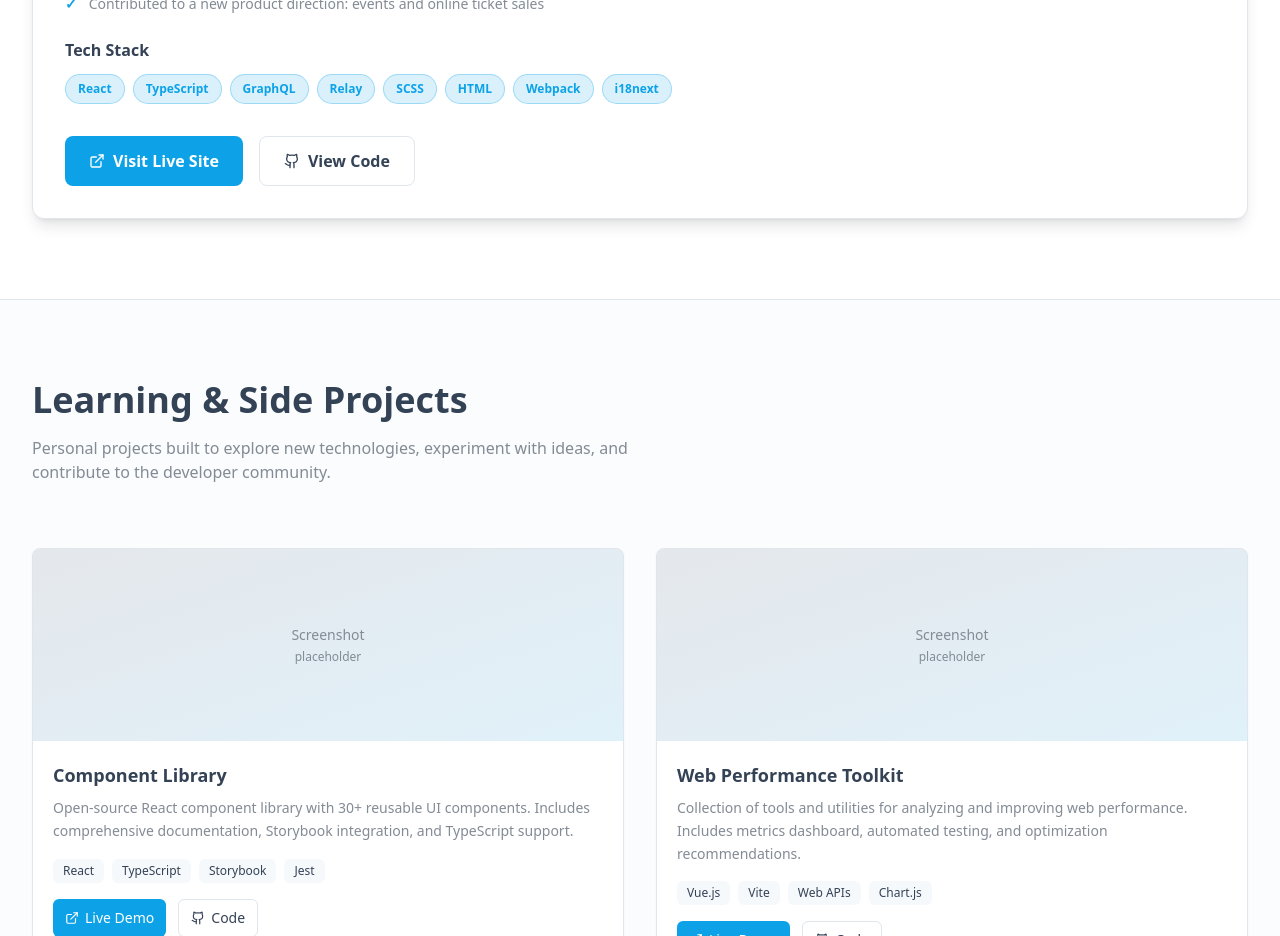
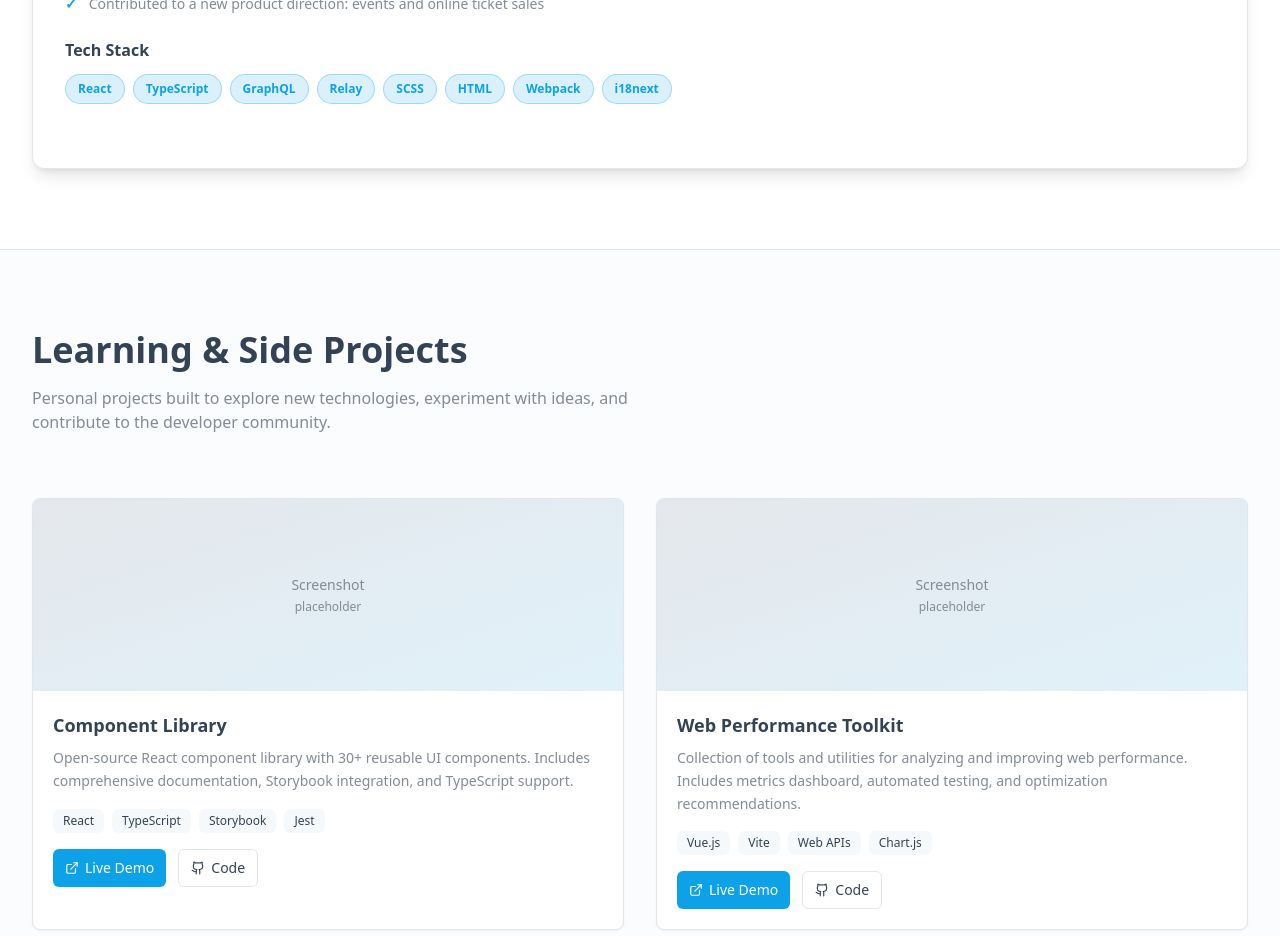
Before and after one commit to cayceworld/cayceworld.github.io, a React (Vite) app: page / in a window 1280 px wide. Shown: the part 2880-3816 px from the top of the page. Built offline with nearby package versions, Linux system fonts and the light colour scheme.

Commit message:
Remove links

```diff
--- a/client/components/FeaturedProjectCard.tsx
+++ b/client/components/FeaturedProjectCard.tsx
@@ -149,32 +149,6 @@ export default function FeaturedProjectCard({
             ))}
           </div>
         </div>
-
-        {/* Links */}
-        <div className="flex gap-4">
-          {liveUrl && (
-            <a
-              href={liveUrl}
-              target="_blank"
-              rel="noopener noreferrer"
-              className="inline-flex items-center gap-2 px-6 py-3 rounded-lg bg-accent text-accent-foreground font-semibold hover:bg-accent/90 transition-colors"
-            >
-              <ExternalLink size={16} />
-              Visit Live Site
-            </a>
-          )}
-          {githubUrl && (
-            <a
-              href={githubUrl}
-              target="_blank"
-              rel="noopener noreferrer"
-              className="inline-flex items-center gap-2 px-6 py-3 rounded-lg border border-border text-foreground font-semibold hover:bg-secondary transition-colors"
-            >
-              <Github size={16} />
-              View Code
-            </a>
-          )}
-        </div>
       </div>
     </div>
   );
```
